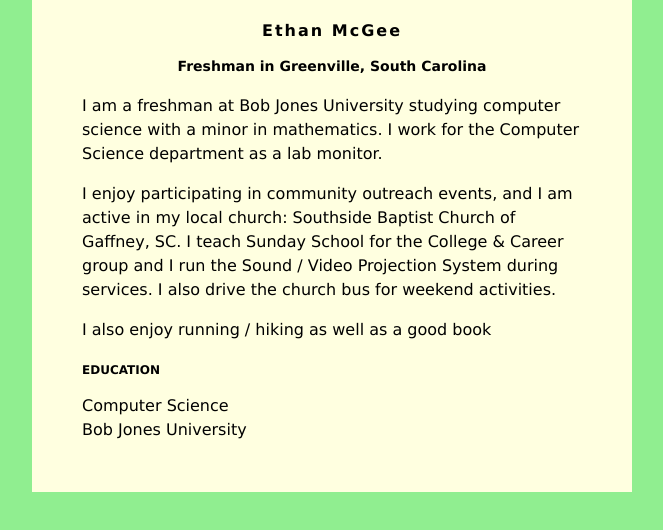
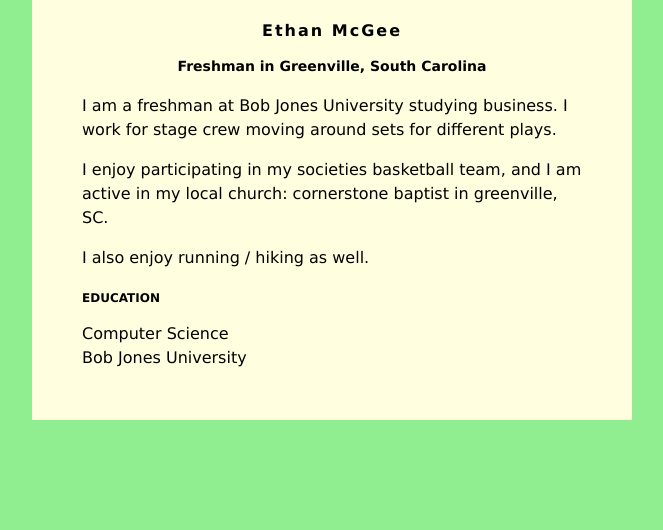
Before and after one commit to johnson119/johnson119.github.io, a plain HTML site: page index.html in a window 1280 px wide. Shown: the whole page, without its empty margins (308-971 px from the left). Drawn offline with Linux system fonts and the light colour scheme.

Commit message:
Update index.html

```diff
--- a/index.html
+++ b/index.html
@@ -33,12 +33,12 @@ h3 {
         <h1>Ethan McGee</h1>
         <h2>Freshman in Greenville, South Carolina</h2>
 
-         <p>I am a freshman at Bob Jones University studying computer science with a minor in mathematics. I work for the Computer Science department as a lab monitor.</p>
+         <p>I am a freshman at Bob Jones University studying business. I work for stage crew moving around sets for different plays.</p>
          <p>
-            I enjoy participating in community outreach events, and I am active in my local church: Southside Baptist Church of Gaffney, SC.  I teach Sunday School for the College &amp; Career group and I run the Sound / Video Projection System during services.  I also drive the church bus for weekend activities.
+            I enjoy participating in my societies basketball team, and I am active in my local church: cornerstone baptist in greenville, SC.
          </p>
          <p>
-            I also enjoy running / hiking as well as a good book
+            I also enjoy running / hiking as well.
          </p>
 
         <h3>EDUCATION</h3>
```
